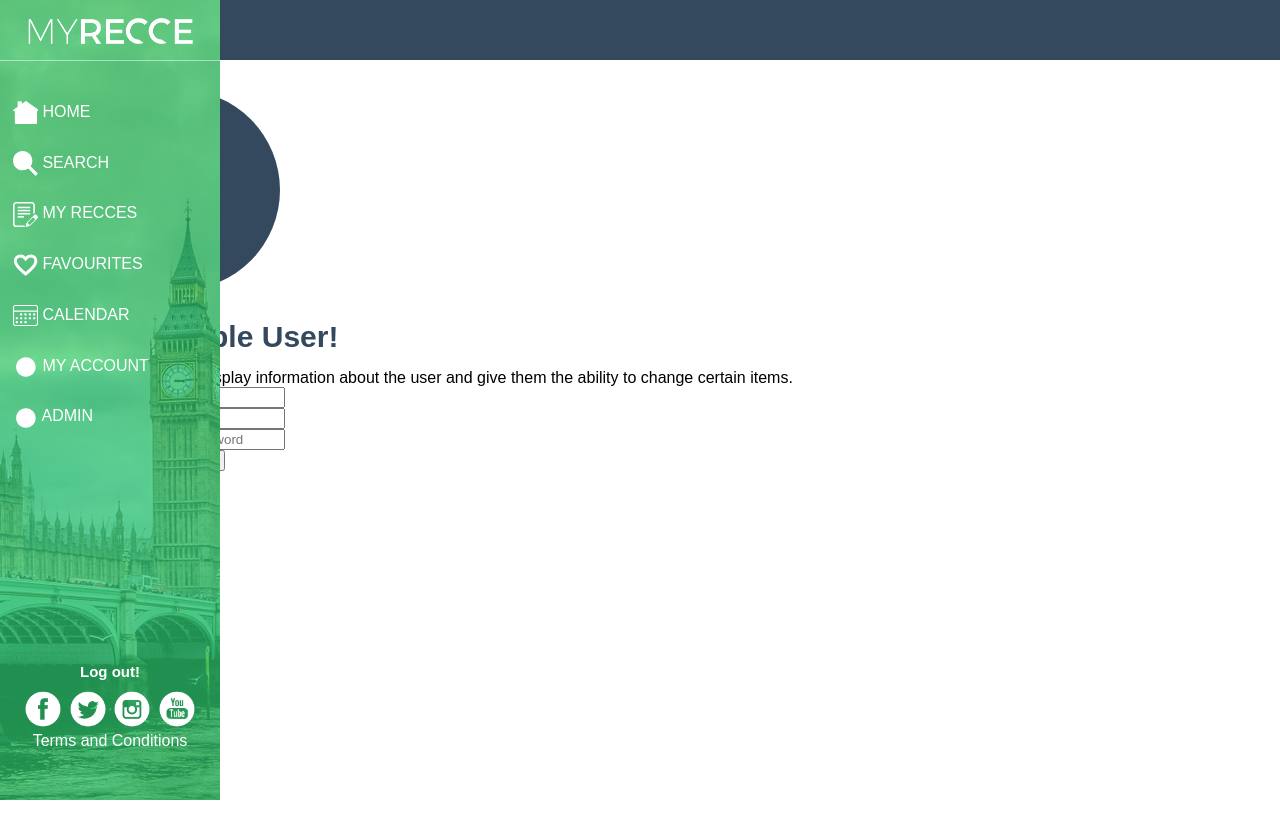
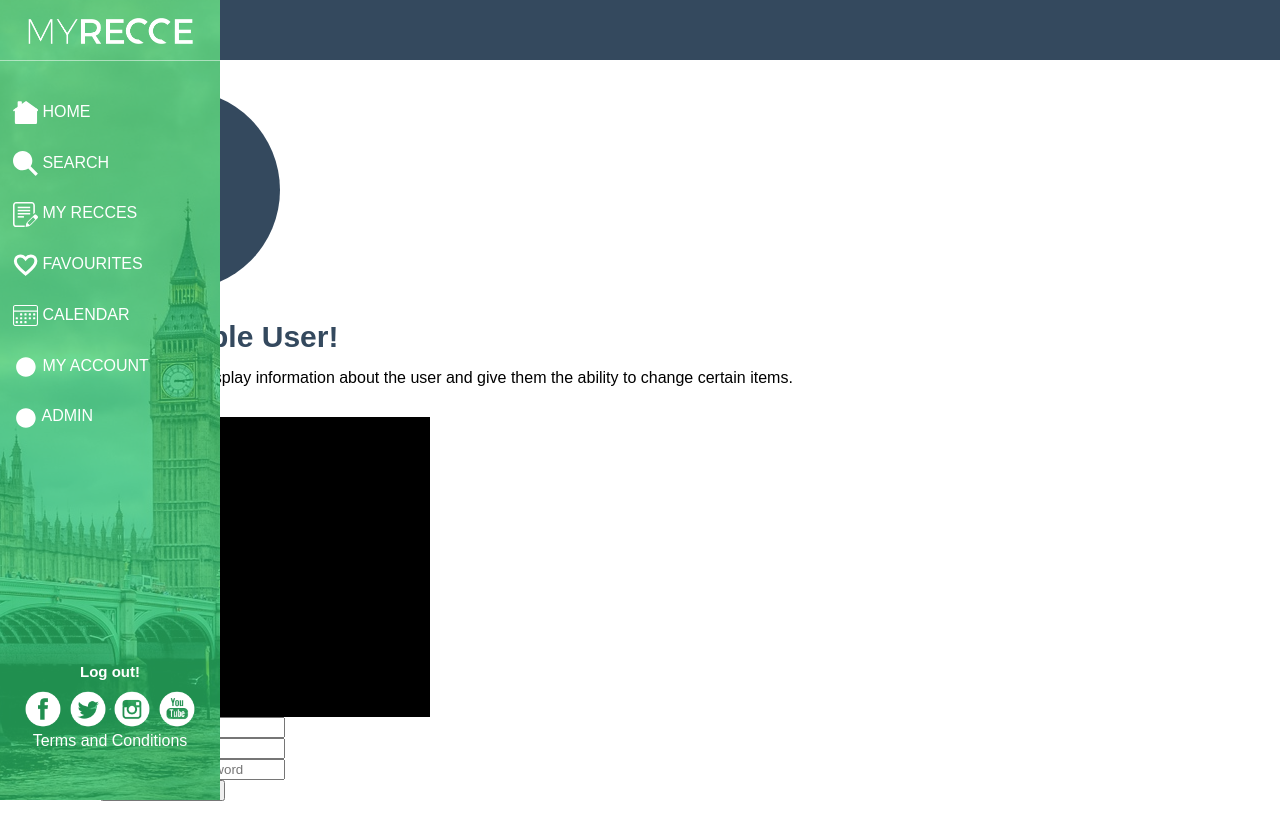
Before and after one commit to JQrdann/myrecce_portal, a PHP site: page /myaccount.php in a window 1280 px wide. Run offline with PHP 8.4, Linux system fonts and the light colour scheme; the visitor is signed in with stand-in values (Sample User, id 1); some libraries are stand-ins or nearby versions.

Commit message:
Edit profile box added

```diff
--- a/main.css
+++ b/main.css
@@ -699,6 +699,14 @@ main {
     font-size: 30px;
 }
 
+.editprofile-box {
+    background-color: black;
+    width: 300px;
+    height: 300px;
+    margin-left: 30px;
+    margin-top: 30px;
+}
+
 .profile-picture {
     width: 200px;
     height: 200px;
--- a/myaccount.php
+++ b/myaccount.php
@@ -10,6 +10,10 @@
 
           <div class="myaccount-content">
             <p>This page will display information about the user and give them the ability to change certain items.</p>
+
+            <div class='editprofile-box'>
+
+            </div>
 
             <div class="change-password">
                 <form action="updateaccount.php" method="post">
```
